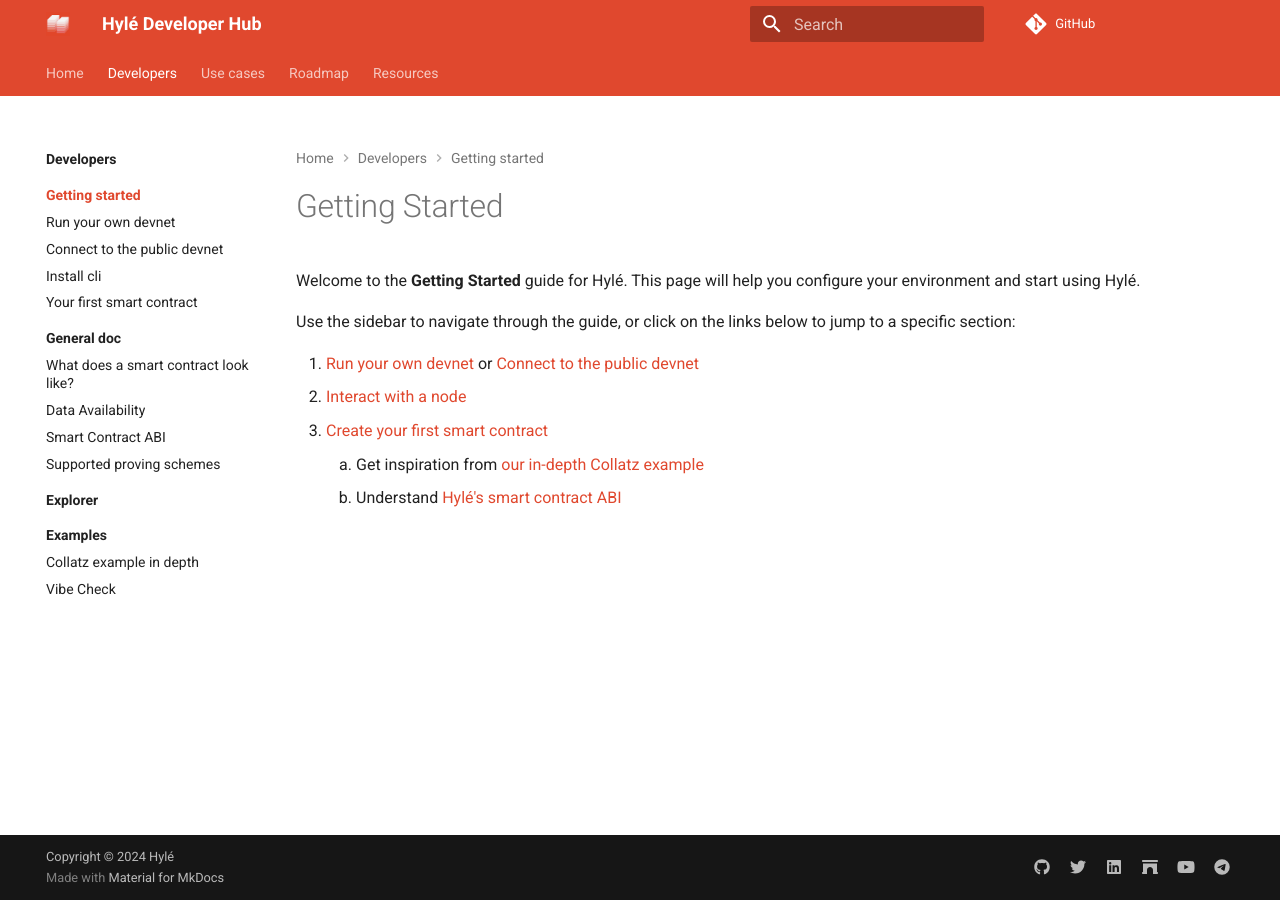
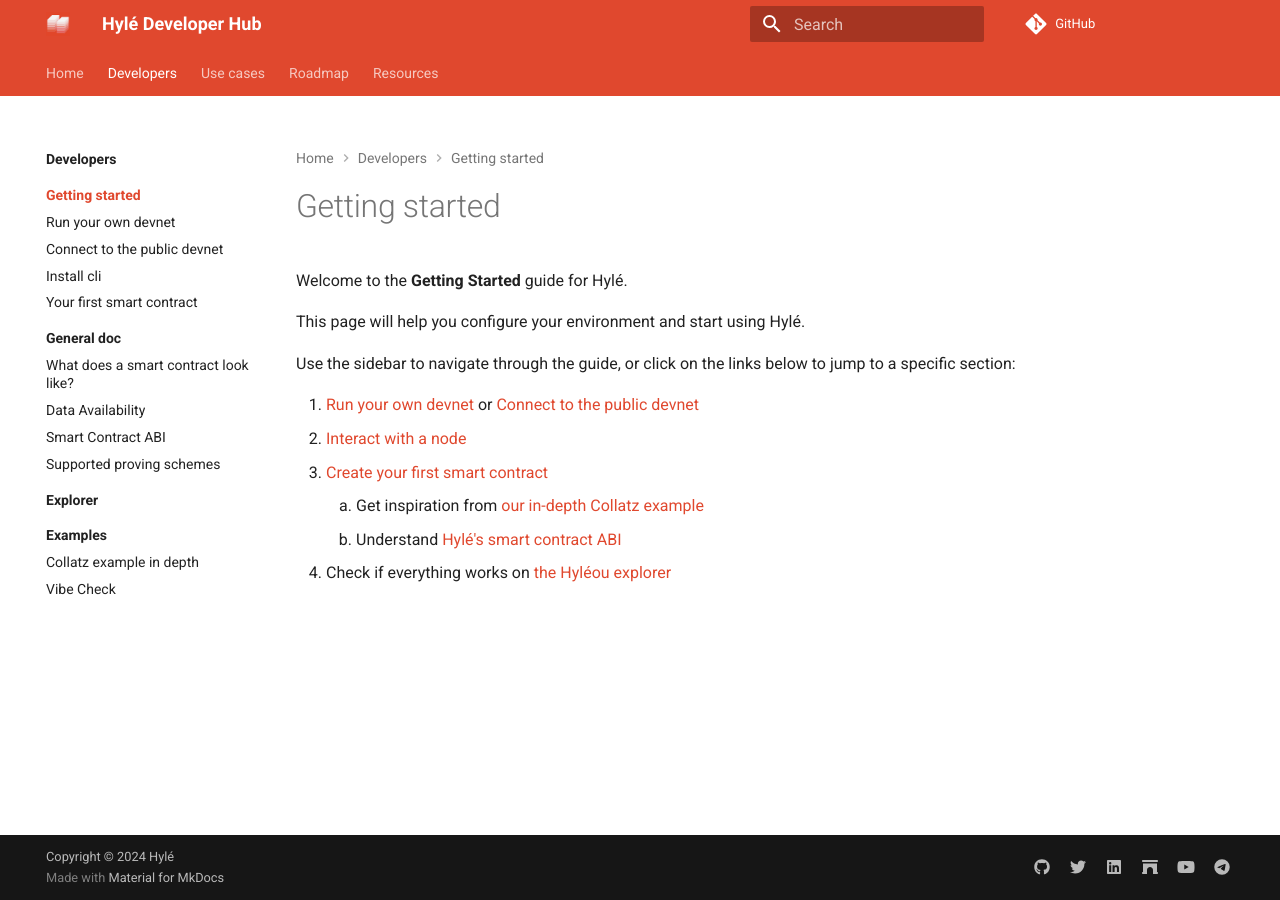
Before and after one commit to Hyle-org/devhub-hyle, an MkDocs documentation site: the page built from docs/developers/getting-started/index.md, in a window 1280 px wide. Built offline with MkDocs 1.6.1 and Material for MkDocs 9.7.7, drawn with Linux system fonts in a browser that asks for light colours; comment, search, counter and statistics services are not loaded.

Commit message:
add link to explorer in getting started

```diff
--- a/docs/developers/getting-started/index.md
+++ b/docs/developers/getting-started/index.md
@@ -2,15 +2,15 @@
 title: Getting started
 ---
 
-# Getting Started
+Welcome to the **Getting Started** guide for Hylé.
 
-Welcome to the **Getting Started** guide for Hylé.
 This page will help you configure your environment and start using Hylé.
 
 Use the sidebar to navigate through the guide, or click on the links below to jump to a specific section:
-<!-- Synched with index.md for now, and the sidebar -->
+
 1. [Run your own devnet](run-devnet.md) or [Connect to the public devnet](connect-to-devnet.md)
 1. [Interact with a node](install-cli.md)
 1. [Create your first smart contract](your-first-smart-contract.md)
 	1. Get inspiration from [our in-depth Collatz example](../examples/collatz-example-in-depth.md)
 	1. Understand [Hylé's smart contract ABI](../general-doc/smart-contract-abi.md)
+1. Check if everything works on [the Hyléou explorer](../explorer/index.md)
```
